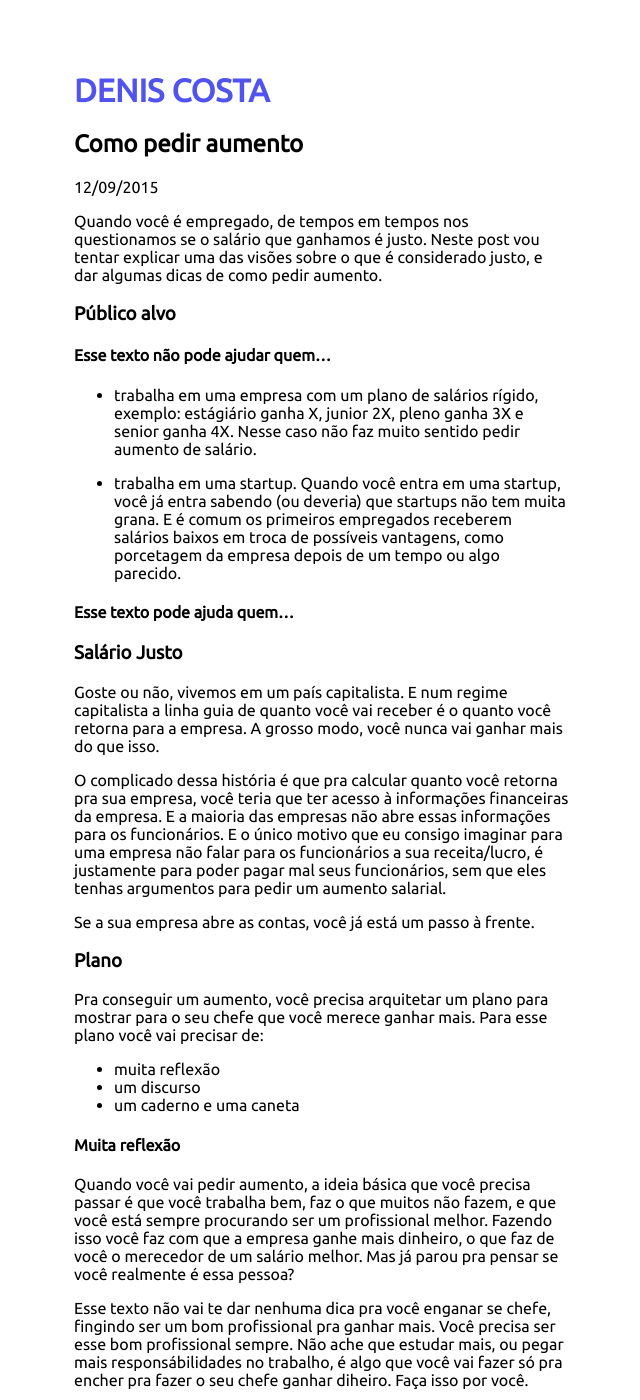
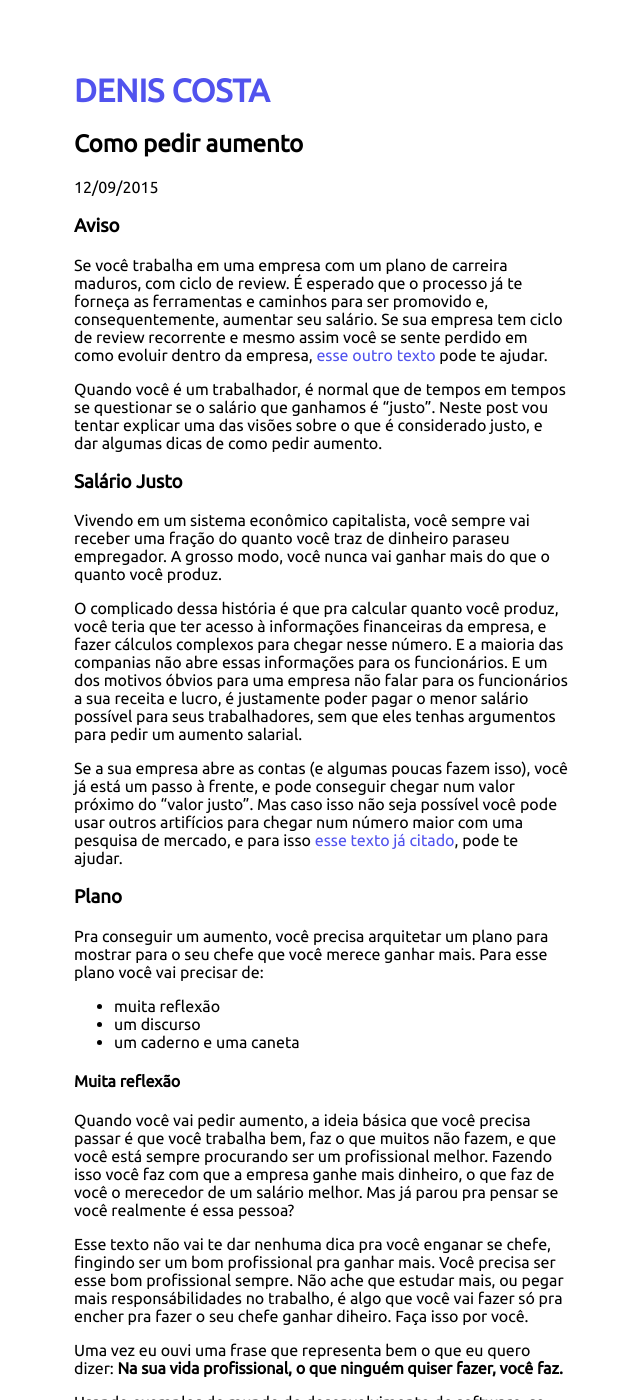
Before and after one commit to deniscostadsc/deniscostadsc.github.io, a Jekyll site: the page built from _posts/2015-09-12-como-pedir-aumento.md, in a window 1280 px wide and 1400 px high. Shown: the whole window, without its empty margins (318-958 px from the left). Built offline with Jekyll 4.4.1, drawn with Linux system fonts in a browser that asks for light colours; Markdown is read by kramdown in place of the engine named in the settings; comment, search, counter and statistics services are not loaded.

Commit message:
Excreve mais

```diff
--- a/_posts/2015-09-12-como-pedir-aumento.md
+++ b/_posts/2015-09-12-como-pedir-aumento.md
@@ -8,39 +8,40 @@ category: career
 tags: [Carreira]
 ---
 
-Quando você é empregado, de tempos em tempos nos questionamos se o salário que
-ganhamos é justo. Neste post vou tentar explicar uma das visões sobre o que é
-considerado justo, e dar algumas dicas de como pedir aumento.
+### Aviso
 
-### Público alvo
+Se você trabalha em uma empresa com um plano de carreira maduros, com ciclo de
+review. É esperado que o processo já te forneça as ferramentas e caminhos para
+ser promovido e, consequentemente, aumentar seu salário. Se sua empresa tem
+ciclo de review recorrente e mesmo assim você se sente perdido em como evoluir
+dentro da empresa, [esse outro
+texto](https://deniscostadsc.com/career/2015/06/27/nunca-pare-de-mandar-curriculo.html)
+pode te ajudar.
 
-#### Esse texto não pode ajudar quem...
-
-- trabalha em uma empresa com um plano de salários rígido, exemplo: estágiário
-ganha X, junior 2X, pleno ganha 3X e senior ganha 4X. Nesse caso não faz muito
-sentido pedir aumento de salário.
-
-- trabalha em uma startup. Quando você entra em uma startup, você já entra
-sabendo (ou deveria) que startups não tem muita grana. E é comum os primeiros
-empregados receberem salários baixos em troca de possíveis vantagens, como
-porcetagem da empresa depois de um tempo ou algo parecido.
-
-#### Esse texto pode ajuda quem...
+Quando você é um trabalhador, é normal que de tempos em tempos se questionar se
+o salário que ganhamos é "justo". Neste post vou tentar explicar uma das visões
+sobre o que é considerado justo, e dar algumas dicas de como pedir aumento.
 
 ### Salário Justo
 
-Goste ou não, vivemos em um país capitalista. E num regime capitalista a linha
-guia de quanto você vai receber é o quanto você retorna para a empresa. A
-grosso modo, você nunca vai ganhar mais do que isso.
+Vivendo em um sistema econômico capitalista, você sempre vai receber uma fração do quanto
+você traz de dinheiro paraseu empregador. A grosso modo, você nunca vai ganhar
+mais do que o quanto você produz.
 
-O complicado dessa história é que pra calcular quanto você retorna pra sua
-empresa, você teria que ter acesso à informações financeiras da empresa. E a
-maioria das empresas não abre essas informações para os funcionários. E o único
-motivo que eu consigo imaginar para uma empresa não falar para os funcionários
-a sua receita/lucro, é justamente para poder pagar mal seus funcionários, sem
-que eles tenhas argumentos para pedir um aumento salarial.
+O complicado dessa história é que pra calcular quanto você produz, você teria
+que ter acesso à informações financeiras da empresa, e fazer cálculos complexos
+para chegar nesse número. E a maioria das companias não abre essas informações
+para os funcionários. E um dos motivos óbvios para uma empresa não falar para os
+funcionários a sua receita e lucro, é justamente poder pagar o menor salário
+possível para seus trabalhadores, sem que eles tenhas argumentos para pedir um
+aumento salarial.
 
-Se a sua empresa abre as contas, você já está um passo à frente.
+Se a sua empresa abre as contas (e algumas poucas fazem isso), você já está um
+passo à frente, e pode conseguir chegar num valor próximo do "valor justo". Mas
+caso isso não seja possível você pode usar outros artifícios para chegar num
+número maior com uma pesquisa de mercado, e para isso [esse texto já
+citado](https://deniscostadsc.com/career/2015/06/27/nunca-pare-de-mandar-curriculo.html),
+pode te ajudar.
 
 ### Plano
 
@@ -53,11 +54,11 @@ seu chefe que você merece ganhar mais. Para esse plano você vai precisar de:
 
 #### Muita reflexão
 
-Quando você vai pedir aumento, a ideia básica que você precisa passar é que
-você trabalha bem, faz o que muitos não fazem, e que você está sempre
-procurando ser um profissional melhor. Fazendo isso você faz com que a empresa
-ganhe mais dinheiro, o que faz de você o merecedor de um salário melhor. Mas já
-parou pra pensar se você realmente é essa pessoa?
+Quando você vai pedir aumento, a ideia básica que você precisa passar é que você
+trabalha bem, faz o que muitos não fazem, e que você está sempre procurando ser
+um profissional melhor. Fazendo isso você faz com que a empresa ganhe mais
+dinheiro, o que faz de você o merecedor de um salário melhor. Mas já parou pra
+pensar se você realmente é essa pessoa?
 
 Esse texto não vai te dar nenhuma dica pra você enganar se chefe, fingindo ser
 um bom profissional pra ganhar mais. Você precisa ser esse bom profissional
@@ -65,14 +66,15 @@ sempre. Não ache que estudar mais, ou pegar mais responsábilidades no trabalho
 é algo que você vai fazer só pra encher pra fazer o seu chefe ganhar diheiro.
 Faça isso por você.
 
-Uma vez eu ouvi uma frase que representa bem o que eu quero dizer: **Na sua
-vida profissional, o que ninguém quiser fazer, você faz.**
+Uma vez eu ouvi uma frase que representa bem o que eu quero dizer: **Na sua vida
+profissional, o que ninguém quiser fazer, você faz.**
 
 Usando exemplos do mundo do desenvolvimento de software, se ninguém quer
 resolver aquele chato bug, resolva você. Se ninguém quer refatorar uma parte
-extremamente mal feita, refatore você. Se ninguém quiser estudar um pouco de infraestrutura para reduzir os
-custos com servidores, faça isso você! Se isso não te der retornos diretos em
-um tempo que você julga justo, isso vai te dar uma melhor experiência para pleitiar um emprego melhor no futuro.
+extremamente mal feita, refatore você. Se ninguém quiser estudar um pouco de
+infraestrutura para reduzir os custos com servidores, faça isso você! Se isso
+não te der retornos diretos em um tempo que você julga justo, isso vai te dar
+uma melhor experiência para pleitiar um emprego melhor no futuro.
 
 Pra esse tipo de profissional, conseguir bons salários não é difícil. Esse
 reconhecimento pode demorar a chegar, mas valerá cada centavo.
@@ -84,9 +86,9 @@ falar:
 
 - Nunca envolva assusntos pessoais. Isso vai soar como desespero, e não como um
 bom funcionário que se sente mal remunerado. O seu chefe não é obrigado a te dar
-aumento por que você não consegue gerenciar as suas contas ou quer comprar o novo
-Iphone. Lembre-se você ganha baseado no que você retorna pra empresa, não baseado na sua
-necessidade pessoal.
+aumento por que você não consegue gerenciar as suas contas ou quer comprar o
+novo Iphone. Lembre-se você ganha baseado no que você retorna pra empresa, não
+baseado na sua necessidade pessoal.
 
 #### Caderno e caneta
 
@@ -98,14 +100,14 @@ Esse caderno vai te ajudar antes, durante e depois da conversa com seu chefe.
 ##### Antes da conversa
 
 Enquanto você elabora o seu discurso você escreve no caderno, em forma de
-lembretes rápido, os seus pontos fortes como profissional. No que você se
-difere dos outros. As suas caracteristicas não notadas por ele. Isso vai te
-ajudar a se lembrar de todos os ponto que você deve mencionar na conversa.
+lembretes rápido, os seus pontos fortes como profissional. No que você se difere
+dos outros. As suas caracteristicas não notadas por ele. Isso vai te ajudar a se
+lembrar de todos os ponto que você deve mencionar na conversa.
 
 ##### Durante a conversa
 
-Não tenha medo de olhar para o caderno, para lembrar os pontos anotados. Isso vai
-demostrar que você refletiu antes da conversa e escreveu todos os pontos
+Não tenha medo de olhar para o caderno, para lembrar os pontos anotados. Isso
+vai demostrar que você refletiu antes da conversa e escreveu todos os pontos
 importantes a serem discutidos.
 
 Todos as partes importante da conversa também precisam ser anotadas.
@@ -115,7 +117,8 @@ aumento se o projeto não atrasar mais de 15% do tempo.
 ##### Depois da conversa
 
 As anotações feitas durante a reunião (caso você tenha feito alguma) são
-extremamente importantes, caso você precise tomar alguma ação para de fato conseguir um aumento.
+extremamente importantes, caso você precise tomar alguma ação para de fato
+conseguir um aumento.
 
 Estão ali as medidas que você precisa para conseguir o seu aumento de salário.
 
@@ -133,15 +136,15 @@ emprego**!
 *__O que eu faço se o meu chefe falar que não vai me dar um aumento por que eu
 "ainda não tenho experiêcia suficiente e preciso melhorar em alguns pontos"?__*
 
-Se o seu chefe falou exatamente os detalhes que você precisa melhorar e isso
-faz sentido, melhore esses pontos e volte a conversar sobre aumento novamente
-daqui a 3-6 meses.
+Se o seu chefe falou exatamente os detalhes que você precisa melhorar e isso faz
+sentido, melhore esses pontos e volte a conversar sobre aumento novamente daqui
+a 3-6 meses.
 
 Se o feedback do seu chefe foi algo vago, como o trecho na pergunta, não aceite
 isso como resposta. Provavelmente isso foi apenas uma desculpa para não te dar
-um aumento. Nesse momento, pegue o caderninho com postura de quem vai
-anotar algo e faça essas perguntas: Quais pontos exatamente eu preciso
-melhorar? O que exatamente eu preciso aprender? Que responsabilidades
-exatamente eu preciso assumir? Se ele ainda der respostas evazivas, está confirmado
-que ele apenas queria te dar uma desculpa pronta para não te dar um aumento.
-**Então começe a procurar outro emprego**.
+um aumento. Nesse momento, pegue o caderninho com postura de quem vai anotar
+algo e faça essas perguntas: Quais pontos exatamente eu preciso melhorar? O que
+exatamente eu preciso aprender? Que responsabilidades exatamente eu preciso
+assumir? Se ele ainda der respostas evazivas, está confirmado que ele apenas
+queria te dar uma desculpa pronta para não te dar um aumento. **Então começe a
+procurar outro emprego**.
```
